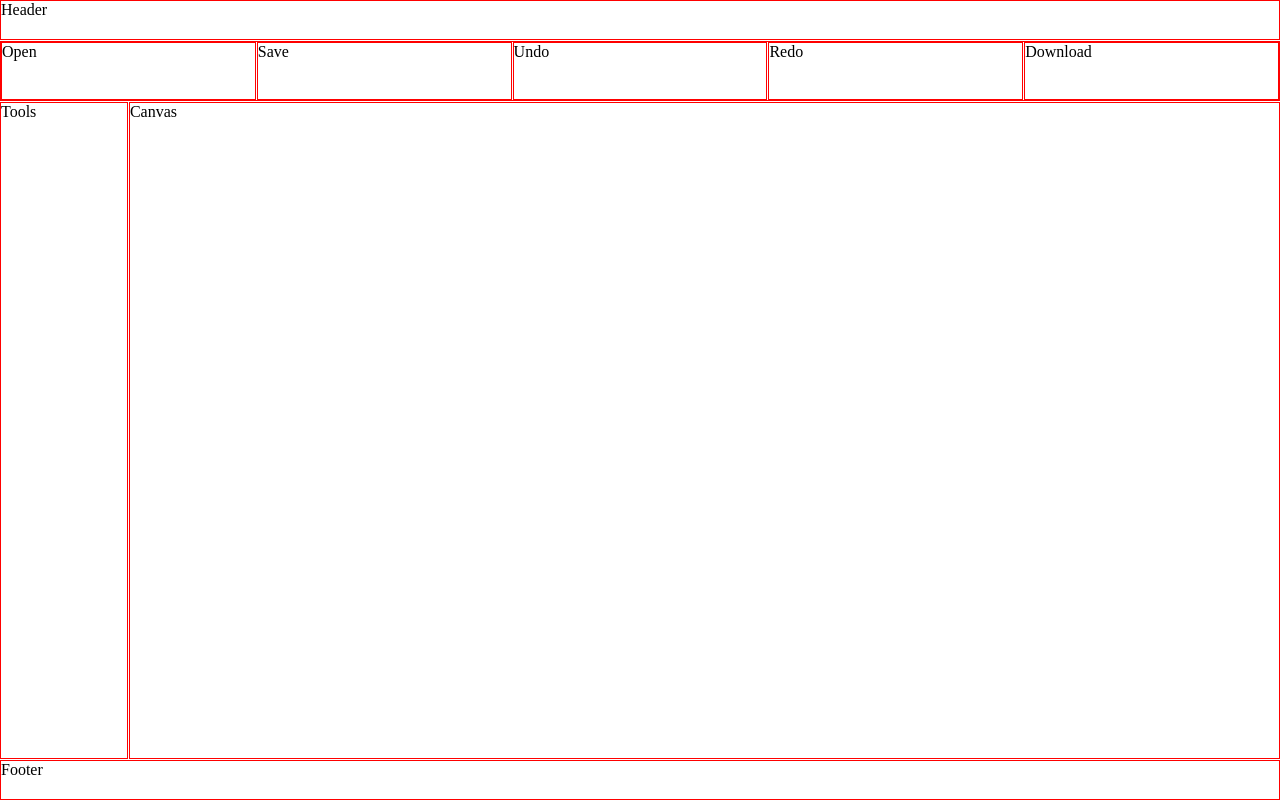
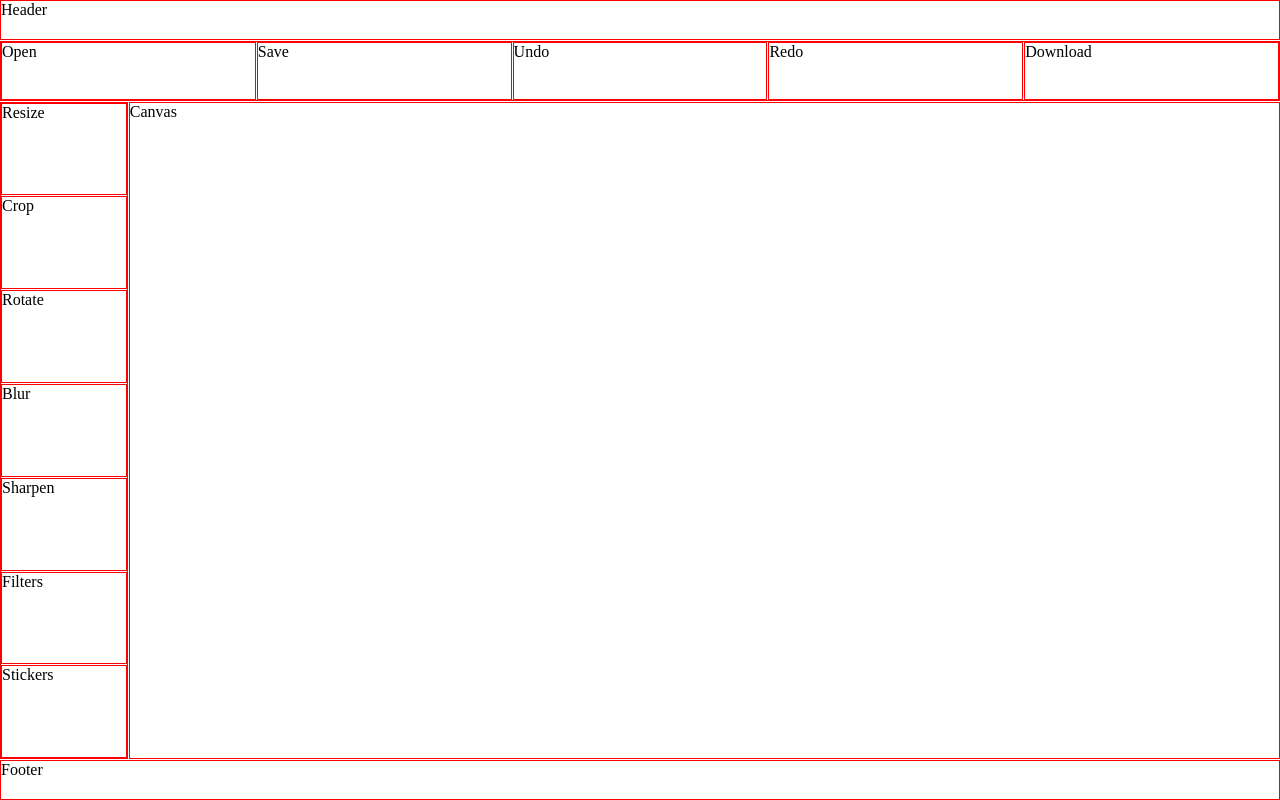
Before and after one commit to Siddharthgolecha/Snapz, a plain HTML site: page index.html in a window 1280 px wide. Drawn offline with Linux system fonts and the light colour scheme.

Commit message:
Add files via upload

```diff
--- a/index.html
+++ b/index.html
@@ -1,7 +1,7 @@
 <!DOCTYPE html>
 <html>
 	<head>
-		<title>Snapz</title>
+		<title>Page Title</title>
 		<link href="style.css" rel="stylesheet" type="text/css">
 	</head>
 	<body>
@@ -13,14 +13,20 @@
                 Canvas
             </div>
             <div class="Tools">
-                Tools
+                <div class="Resize">Resize</div>
+                <div class="Crop">Crop</div>
+                <div class="Rotate">Rotate</div>
+                <div class="Blur">Blur</div>
+                <div class="Sharpen">Sharpen</div>
+                <div class="Filters">Filters</div>
+                <div class="Stickers">Stickers</div>
             </div>
             <div class="Menu">
-               	<div class="Download">Download</div>
-				<div class="Redo">Redo</div>
-    			<div class="Undo">Undo</div>
-    			<div class="Save">Save</div>
-    			<div class="Open">Open</div>
+                <div class="Download">Download</div>
+                <div class="Redo">Redo</div>
+                <div class="Undo">Undo</div>
+                <div class="Save">Save</div>
+                <div class="Open">Open</div>
             </div>
             <div class="Footer">
                 Footer
--- a/style.css
+++ b/style.css
@@ -1,18 +1,19 @@
-html, body, .grid-container {
-  height: 100%;
-  margin: 0;
-}
+html, body, .grid-container { height: 100%; margin: 0; }
 
 .grid-container {
   display: grid;
-  grid-template-columns: 0.3fr 2.7fr;
+  grid-template-columns: 0.3fr 1.8fr 0.9fr;
   grid-template-rows: 0.2fr 0.3fr 3.3fr 0.2fr;
   gap: 1px 1px;
-  grid-template-areas: "Header Header" "Menu Menu" "Tools Canvas" "Footer Footer" ;
+  grid-template-areas: "Header Header Header" "Menu Menu Menu" "Tools Canvas Canvas" "Footer Footer Footer" ;
 }
 
 .Canvas {
   display: grid;
+  grid-template-columns: 1fr;
+  grid-template-rows: 1fr;
+  gap: 1px 1px;
+  grid-template-areas: ".";
   grid-area: Canvas;
 }
 
@@ -21,9 +22,22 @@ html, body, .grid-container {
   grid-template-columns: 1fr;
   grid-template-rows: repeat(7,1fr);
   gap: 1px 1px;
-  grid-template-areas: "." "." "." "." "." "." ".";
+  grid-template-areas: "Resize" "Crop" "Rotate" "Blur" "Sharpen" "Filters" "Stickers";
   grid-area: Tools;
 }
+.Resize { grid-area: Resize; }
+
+.Crop { grid-area: Crop; }
+
+.Rotate { grid-area: Rotate; }
+
+.Blur { grid-area: Blur; }
+
+.Sharpen { grid-area: Sharpen; }
+
+.Filters { grid-area: Filters; }
+
+.Stickers { grid-area: Stickers; }
 
 .Menu {
   display: grid;
@@ -44,12 +58,13 @@ html, body, .grid-container {
 
 .Open { grid-area: Open; }
 
+
 .Footer {
   display: grid;
-  grid-template-columns: 4fr 1fr;
+  grid-template-columns: 4fr 0.5fr 0.5fr;
   grid-template-rows: 1fr;
   gap: 1px 1px;
-  grid-template-areas: ". .";
+  grid-template-areas: ". . .";
   grid-area: Footer;
 }
 
```
